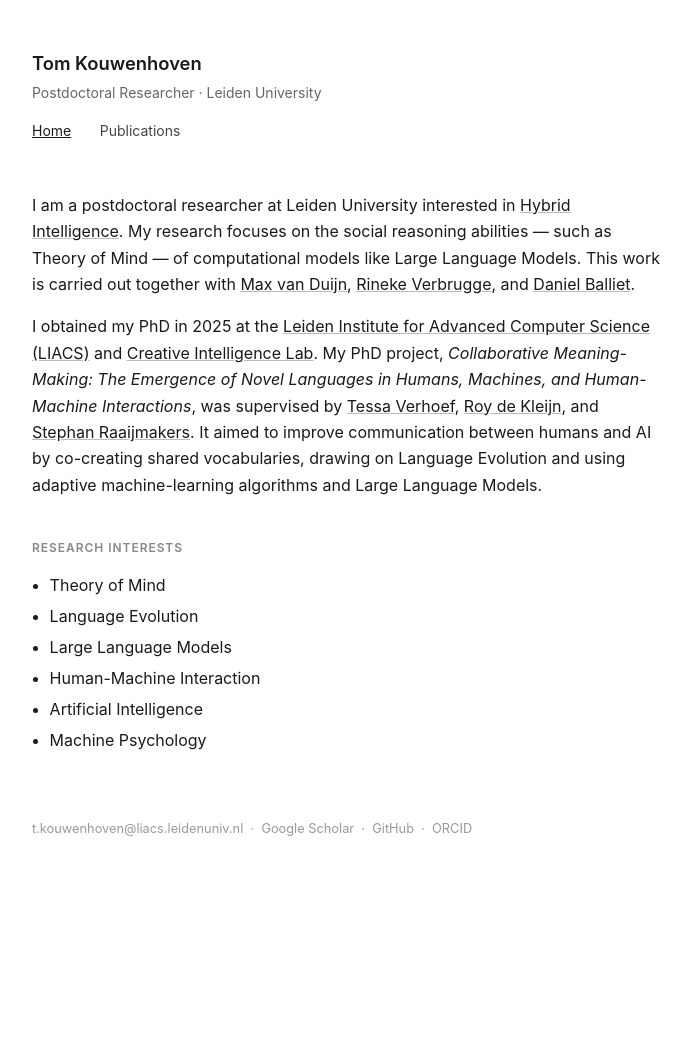
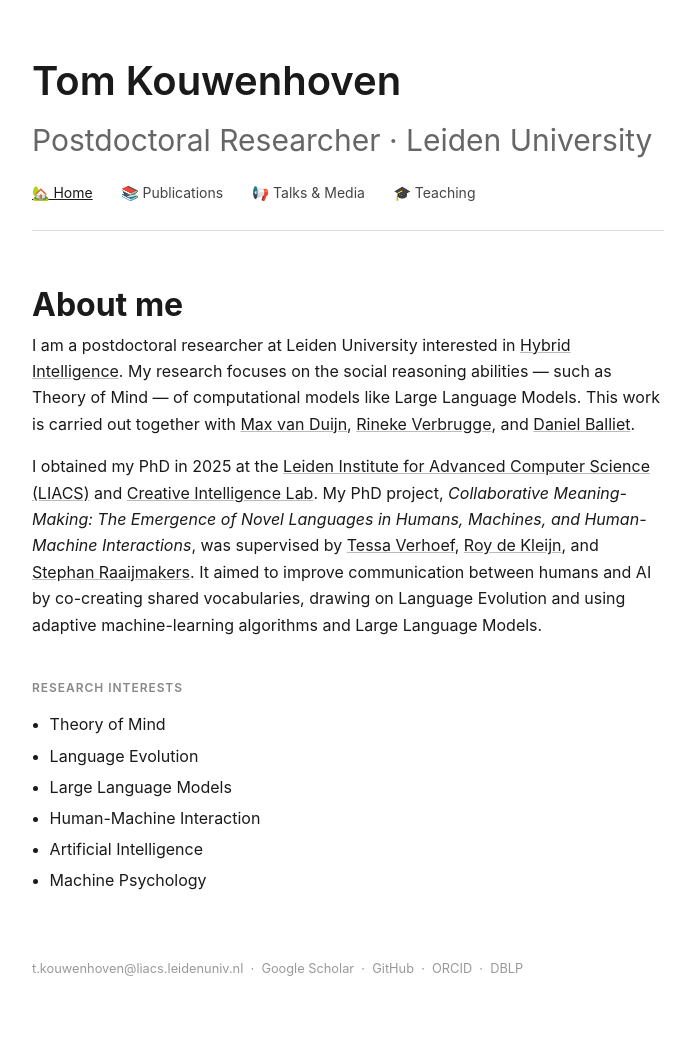
Before and after one commit to tomkouwenhoven/tomkouwenhoven.github.io, a Jekyll site: the page built from index.md, in a window 1280 px wide. Shown: the whole page, without its empty margins (292-983 px from the left). Built offline with Jekyll 4.4.1, drawn with Linux system fonts in a browser that asks for light colours; before the commit the page ends 903 px from its top, so only the background shows below that.

Commit message:
Enhance website configuration and layout: add DBLP link, update navigation titles with emojis, and improve header styling. Create new pages for talks and teaching, and refine publications section.

```diff
--- a/_config.yml
+++ b/_config.yml
@@ -6,13 +6,18 @@ email: t.kouwenhoven@liacs.leidenuniv.nl
 google_scholar: https://scholar.google.com/citations?user=vbIiimUAAAAJ&hl=nl
 github: https://github.com/tomkouwenhoven
 orcid: https://orcid.org/0000-0003-2480-4073
+dblp: https://dblp.org/pid/320/1588
 
 # Navigation
 nav:
-  - title: Home
+  - title: 🏡 Home
     url: /
-  - title: Publications
+  - title: 📚 Publications
     url: /publications
+  - title: 📢 Talks & Media
+    url: /talks
+  - title: 🎓 Teaching
+    url: /teaching
 
 # Jekyll Scholar — bibliography settings
 scholar:
--- a/_layouts/default.html
+++ b/_layouts/default.html
@@ -29,6 +29,8 @@
     <a href="{{ site.github }}" target="_blank">GitHub</a>
     &nbsp;·&nbsp;
     <a href="{{ site.orcid }}" target="_blank">ORCID</a>
+    &nbsp;·&nbsp;
+    <a href="{{ site.dblp }}" target="_blank">DBLP</a>
   </footer>
 </body>
 </html>
--- a/assets/style.css
+++ b/assets/style.css
@@ -18,10 +18,12 @@ body {
 /* Header */
 header {
   margin-bottom: 3rem;
+  padding-bottom: 1.5rem;
+  border-bottom: 1px solid #ddd;
 }
 
 .site-title {
-  font-size: 1.15rem;
+  font-size: 2.50rem;
   font-weight: 600;
 }
 
@@ -31,7 +33,7 @@ header {
 }
 
 .site-desc {
-  font-size: 0.875rem;
+  font-size: 1.875rem;
   color: #666;
   margin-top: 0.15rem;
 }
--- a/index.md
+++ b/index.md
@@ -3,6 +3,8 @@ layout: default
 title: "Bio"
 permalink: /
 ---
+
+# About me
 
 I am a postdoctoral researcher at Leiden University interested in [Hybrid Intelligence](https://www.hybrid-intelligence-centre.nl/). My research focuses on the social reasoning abilities — such as Theory of Mind — of computational models like Large Language Models. This work is carried out together with [Max van Duijn](https://www.mjvd.nl/), [Rineke Verbrugge](https://rinekeverbrugge.nl/), and [Daniel Balliet](https://amsterdamcooperationlab.com/danielballiet/).
 
```
Also changed, not shown: publications.md (+8 -7 lines), talks.md (added, +13 -0 lines), teaching.md (added, +17 -0 lines), 1 other file.
